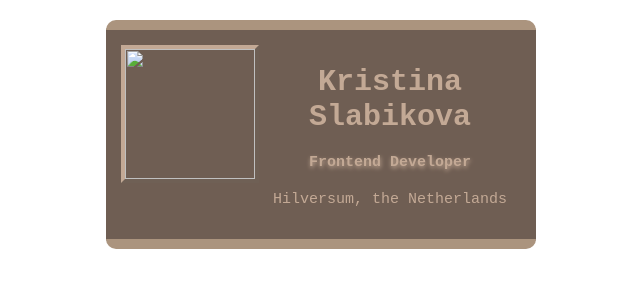
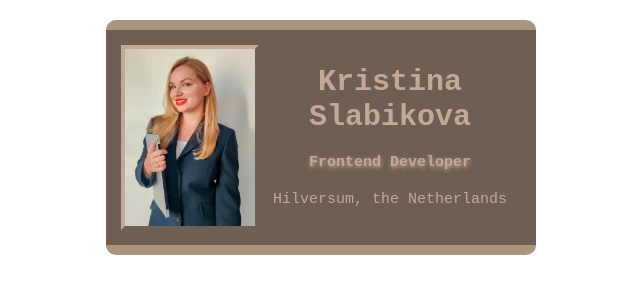
Before and after one commit to slkristina/business-card, a website built with Vite: page index.html in a window 1280 px wide. Shown: the whole page, without its empty margins (319-959 px from the left). Built offline with nearby package versions, Linux system fonts and the light colour scheme; files whose address does not match are found by name.

Commit message:
Update index.html

```diff
--- a/index.html
+++ b/index.html
@@ -4,7 +4,7 @@
     </head>
     <body>
         <div class="card">
-            <img class="avatar border" src="images/Kristina">
+            <img class="avatar border" src="./Kristina.jpg">
             <div >
                 <h1>Kristina Slabikova </h1>
                 <h4 class="title-hover">Frontend Developer</h4>
```
